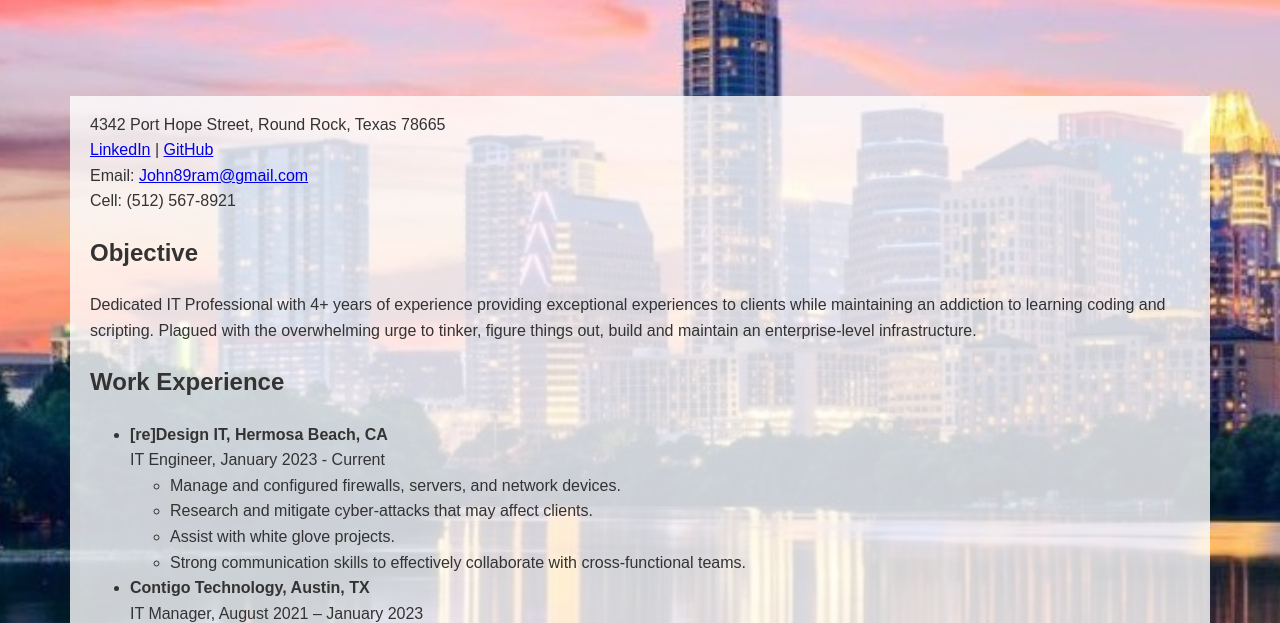
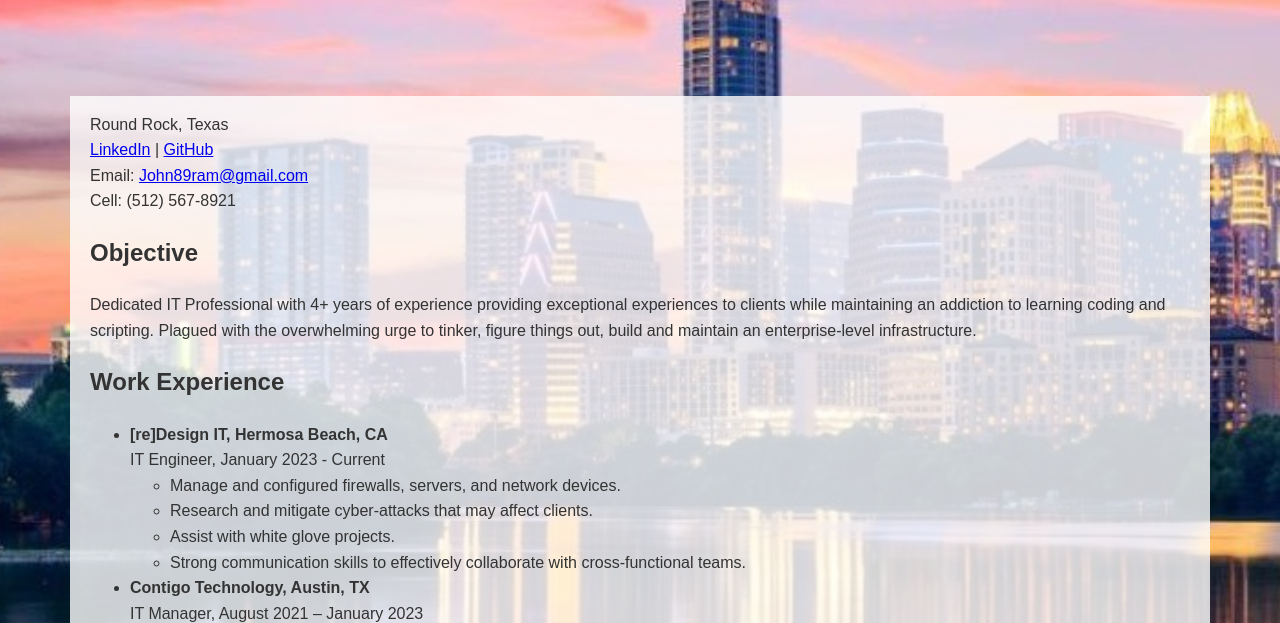
Before and after one commit to john89ram/introductions, a plain HTML site: page resume.html in a window 1280 px wide. Shown: the part 130-753 px from the top of the page. Drawn offline with Linux system fonts and the light colour scheme.

Commit message:
address removed

```diff
--- a/resume.html
+++ b/resume.html
@@ -31,7 +31,7 @@
     <section id="resume">
         <div class="container">
             <p class="contact-info">
-                4342 Port Hope Street, Round Rock, Texas 78665<br>
+                Round Rock, Texas<br>
                 <a href="https://www.linkedin.com/in/jonathan-ramirez-4bb81b9a/" target="_blank">LinkedIn</a> |
                 <a href="https://github.com/john89ram" target="_blank">GitHub</a><br>
                 Email: <a href="mailto:John89ram@gmail.com">John89ram@gmail.com</a><br>
```
